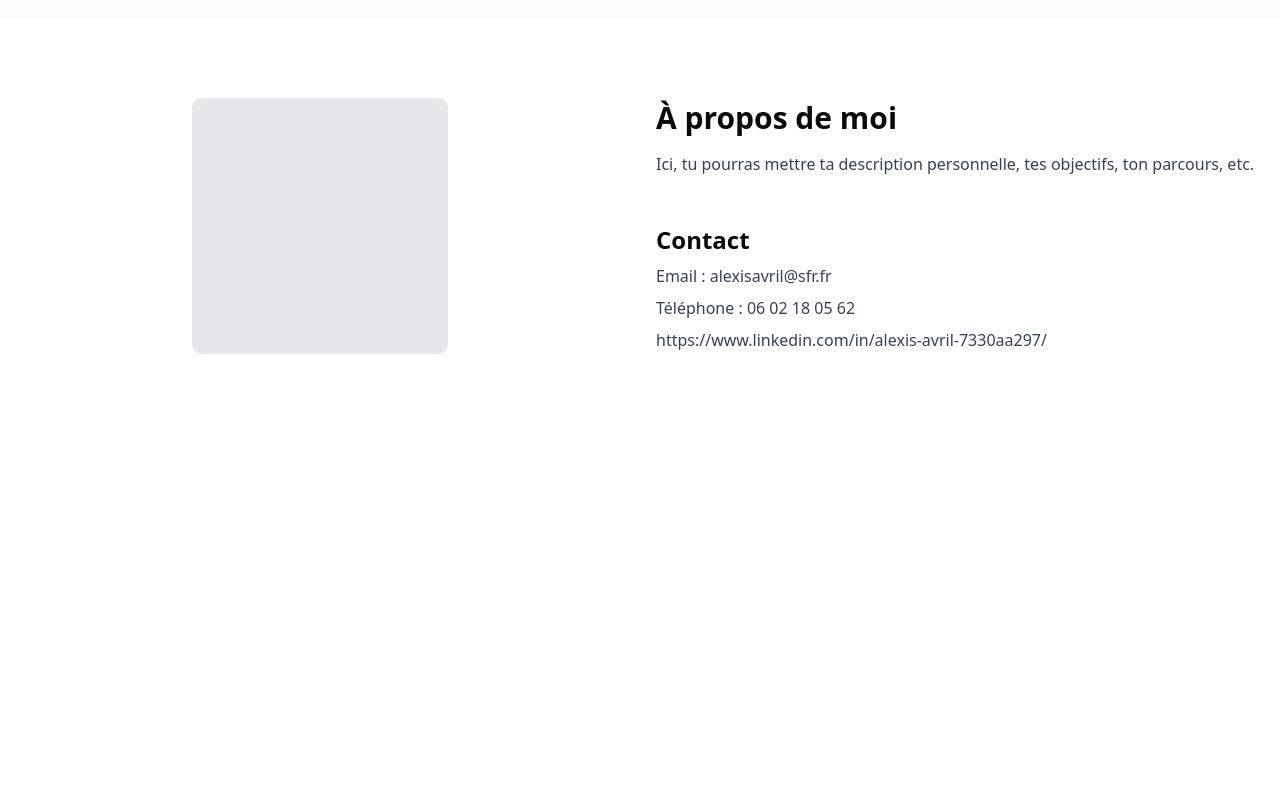
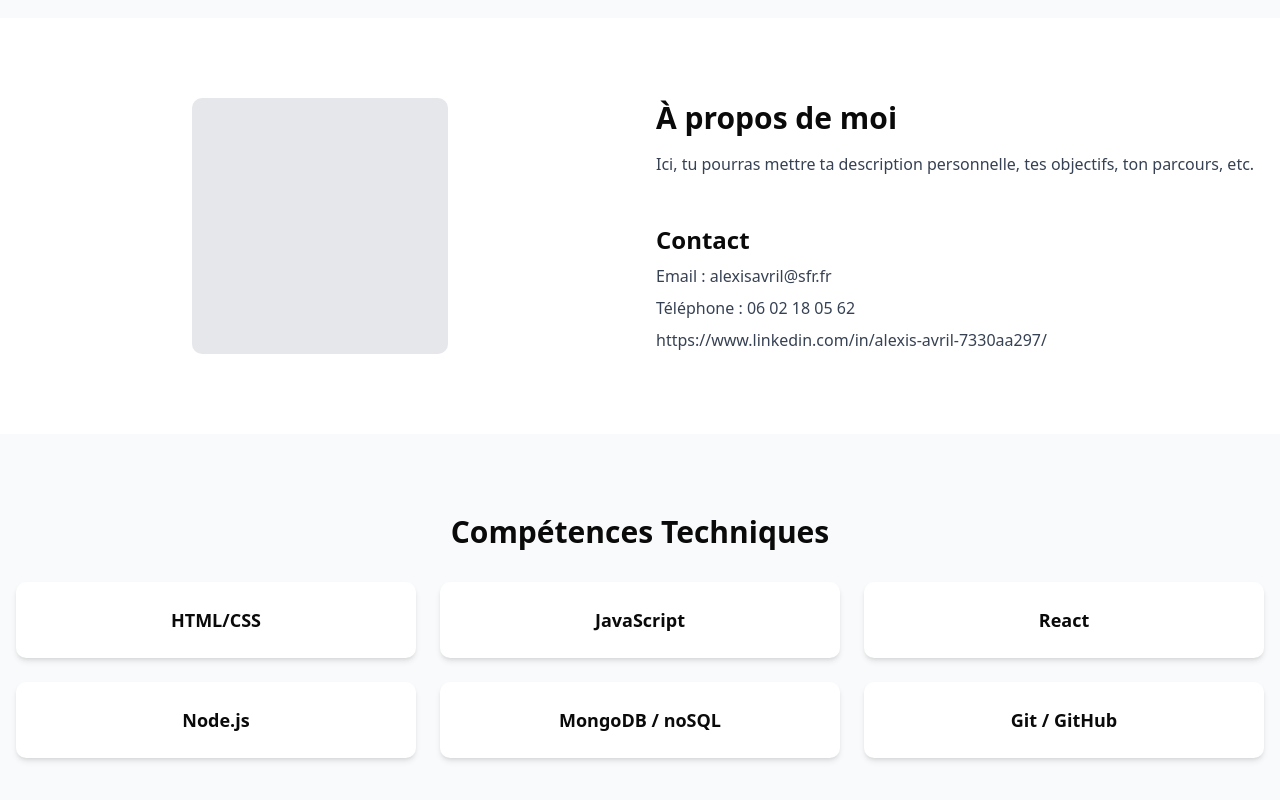
Before and after one commit to Aquatime26/Portfolio-Aquatime, a Next.js app in the folder my-portfolio/: page / in a window 1280 px wide. Shown: the part 1142-1942 px from the top of the page. Before the commit the page ends 1576 px from the top, so only its background shows below. Built offline with nearby package versions, Linux system fonts and the light colour scheme.

Commit message:
First base to Technical Skills

```diff
--- a/my-portfolio/app/components/TechnicalSkills.tsx
+++ b/my-portfolio/app/components/TechnicalSkills.tsx
@@ -1,3 +1,33 @@
+interface TechSkill {
+  name: string;
+}
+
+const techSkills: TechSkill[] = [
+  { name: "HTML/CSS" },
+  { name: "JavaScript" },
+  { name: "React" },
+  { name: "Node.js" },
+  { name: "MongoDB / noSQL" },
+  { name: "Git / GitHub" }
+];
+
 export default function TechnicalSkills() {
-  return <section id="technical-skills"></section>;
+  return (
+    <section id="technical-skills" className="w-full py-20 bg-gray-50">
+      <div className="max-w-7xl mx-auto px-4">
+        <h2 className="text-3xl font-bold mb-8 text-center">Compétences Techniques</h2>
+
+        <div className="grid gap-6 md:grid-cols-3">
+          {techSkills.map((skill, index) => (
+            <div
+              key={index}
+              className="p-6 bg-white rounded-lg shadow-md text-center"
+            >
+              <p className="text-lg font-semibold">{skill.name}</p>
+            </div>
+          ))}
+        </div>
+      </div>
+    </section>
+  );
 }
```
